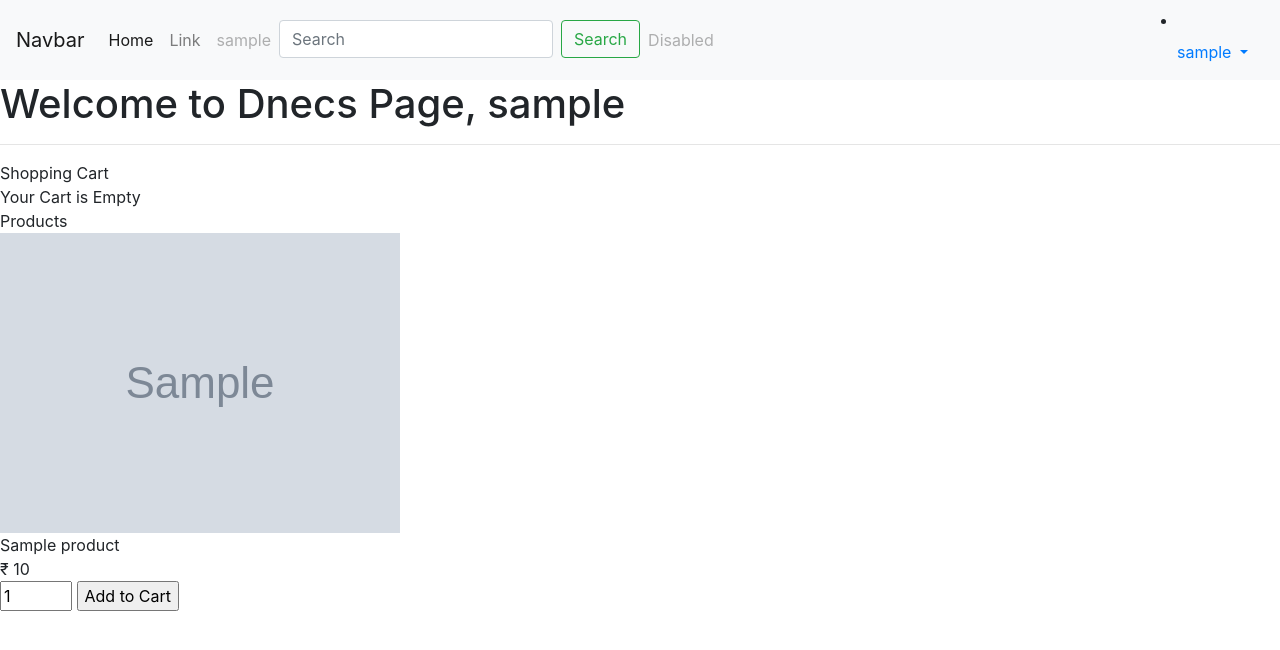
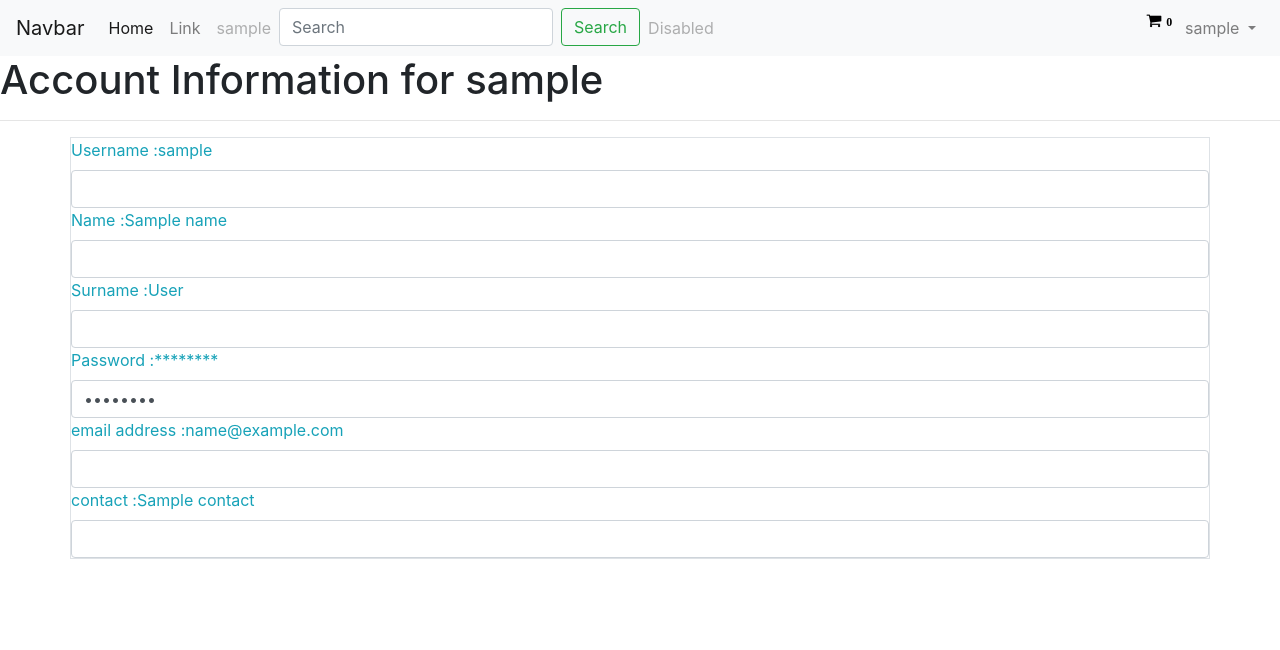
Before and after one commit to nobelium-chloride/Online_Shopping, a Flask app: template Backend/app/templates/home/profile.html in a window 1280 px wide. Shown: the top 650 px of the page. Run offline with Flask 2, Linux system fonts and the light colour scheme; the template is opened without the code that fills it: most values are stand-ins (such as "Sample title", 1, 10 or a date in 2020); grey boxes marked "Sample" are stand-in pictures; some libraries are stand-ins or nearby versions.

Commit message:
Created a skeleton for normal user profile.html page.

```diff
--- a/Backend/app/templates/home/profile.html
+++ b/Backend/app/templates/home/profile.html
@@ -55,6 +55,14 @@
       </li>
     </ul>
 
+    <ul class="navbar-nav">
+    <li class="nav-item">
+      <span id="cart" class="">
+        <a href="/shop/cart" onclick="ga('send', 'event', 'Top Navigation', 'Click', 'Shopping Cart');"><i class="fa fa-shopping-cart cart" style="color:black !important"><span class="badge" id="ItemsCount">0</span></i></a>
+      </span>
+    </li>
+
+
     <li class="nav-item dropdown">
       <a class="nav-link dropdown-toggle" href="#" id="navbarDropdown" role="button" data-toggle="dropdown" aria-haspopup="true" aria-expanded="false">
         {{ username }}
@@ -68,14 +76,16 @@
         <a class="dropdown-item" href="/logout">Log Out</a>
       </div>
     </li>
+    </ul>
 
   </div>
 </nav>
 
 
- <h1>Welcome to Dnecs Page, {{ username }} </h1>
+ <h1> Account Information for {{ username }} </h1>
 <hr>
 
+<!---
  <div>
   {% with messages = get_flashed_messages() %}
     {% if messages %}
@@ -87,7 +97,6 @@
     {% endif %}
   {% endwith %}
 </div>
-
 <div id="shopping-cart">
   <div class="txt-heading">Shopping Cart</div>
   {% if 'cart_item' in session %}
@@ -153,9 +162,41 @@
     </div>
 
   {% endfor %}
+</div>
+--->
 
+  <div class="container border">
+    <div class="row">
+      <label for="username" class="text-info">Username : </label><br>
+      <label for="username" class="text-info"> {{ username }}</label><br>
+      <input type="text" name="username" id="username" class="form-control">
     </div>
-
+    <div class="row">
+      <label for="name" class="text-info">Name :</label>
+      <label for="name" class="text-info"> {{ name }}</label>
+      <input type="text" name="name" id="name" class="form-control">
+    </div>
+    <div class="row">
+      <label for="surname" class="text-info">Surname :</label><br>
+      <label for="surname" class="text-info"> {{ lastname }} </label>
+      <input type="text" name="surname" id="surname" class="form-control">
+    </div>
+    <div class="row">
+      <label for="passowrd" class="text-info">Password :</label><br>
+      <label for="password" class="text-info" type="password" value="********"> ******** </label>
+      <input type="password" name="password" id="password" value="********" class="form-control">
+    </div>
+    <div class="row">
+      <label for="email" class="text-info">email address :</label><br>
+      <label for="email" class="text-info"> {{ email }}</label>
+      <input type="text" name="username" id="username" class="form-control">
+    </div>
+    <div class="row">
+      <label for="contact" class="text-info">contact :</label><br>
+      <label for="name" class="text-info"> {{ contact }} </label>
+      <input type="text" name="contact" id="contact" class="form-control">
+    </div>
+  </div>
 
   </body>
 
```
Lines whose indentation alone changed are shown as unchanged.
